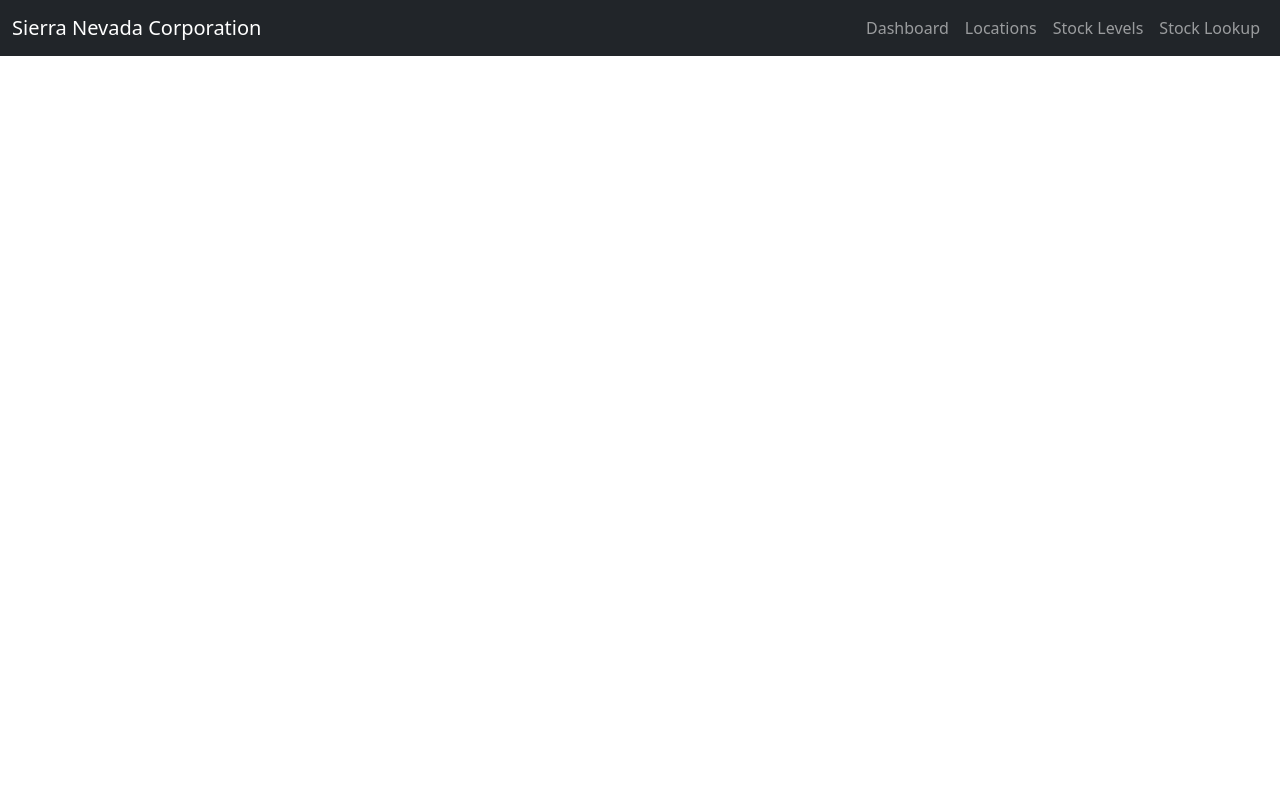
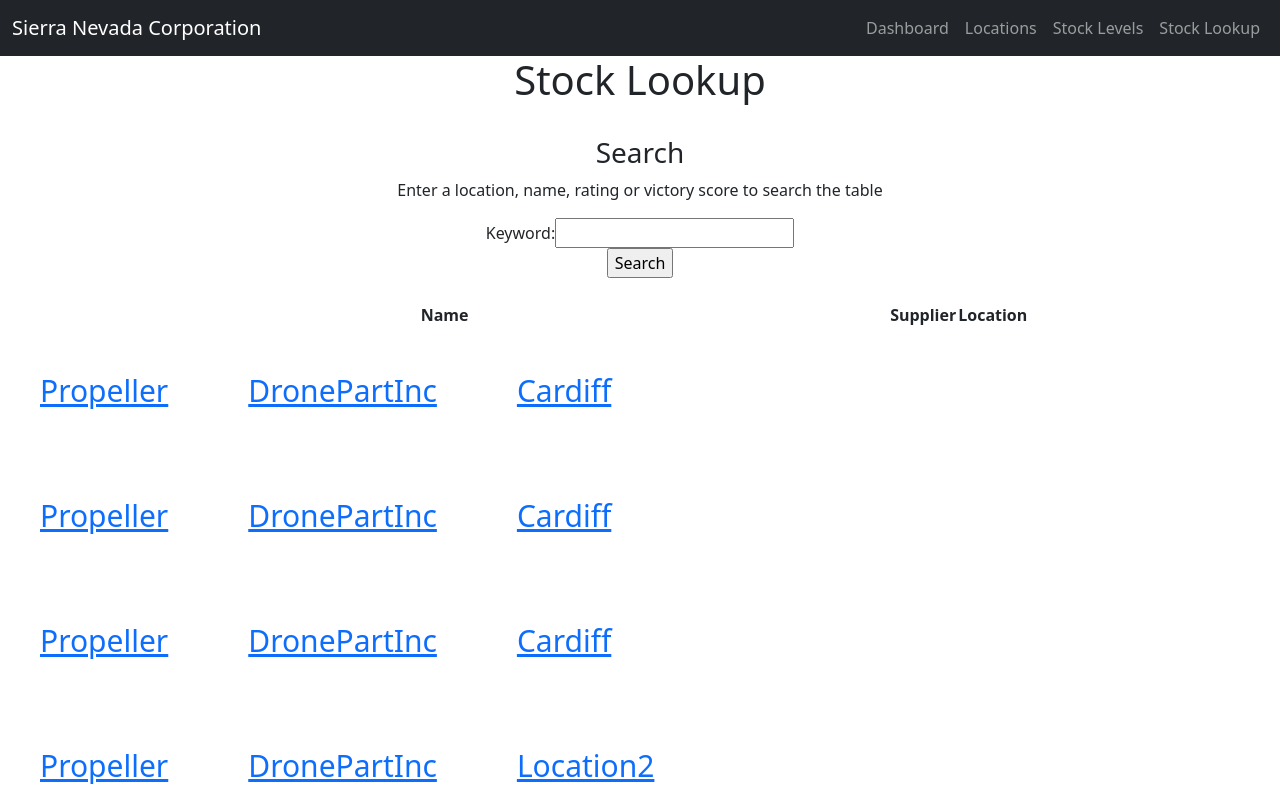
Before and after one commit to reicraftscodes/uas-lifecycle-management-frontend, a React (Create React App) app: page /stock-lookup in a window 1280 px wide. Shown: the top 800 px of the page. Built offline with nearby package versions, Linux system fonts and the light colour scheme.

Commit message:
Added back custom component, added css file, added route to router.

```diff
--- a/src/App.js
+++ b/src/App.js
@@ -4,6 +4,7 @@ import {Route, Routes} from 'react-router-dom';
 import Dashboard from "./pages/Dashboard";
 import StockLevels from "./pages/StockLevels";
 import AppNavbar from "./components/AppNavbar";
+import StockLookup from "./pages/StockLookup";
 
 
 class App extends React.Component {
@@ -14,8 +15,8 @@ class App extends React.Component {
                 <AppNavbar />
                 <Routes>
                     <Route path="/" element={<Dashboard />} />
-                    <Route path="/stock-levels" element={<StockLevels />}>
-                </Route>
+                    <Route path="/stock-levels" element={<StockLevels />} />
+                    <Route path="/stock-lookup" element={<StockLookup />} />
                 </Routes>
             </div>
         )
--- /dev/null
+++ b/src/StockLookup.css
@@ -0,0 +1,4 @@
+td {
+    font-size: 30px;
+    padding: 40px;
+}
--- /dev/null
+++ b/src/pages/StockLookup.js
@@ -0,0 +1,141 @@
+import '../StockLookup.css'
+import React from "react";
+import {Link} from "react-router-dom";
+
+
+const ALL_PARTS_URL = 'http://localhost:8080/parts/search-parts'
+export default class StockLookup extends React.Component {
+
+    constructor(props) {
+        super(props);
+        this.state = {parts: []};
+        this.onSubmit = this.onSubmit.bind(this);
+        this.handleInputChange = this.handleInputChange.bind(this);
+    }
+
+    handleInputChange(event) {
+        const target = event.target;
+        const value = target.value;
+        const name = target.name;
+
+        this.setState({
+            [name]: value
+        });
+    }
+
+    onSubmit(event) {
+        event.preventDefault();
+        const payload = {
+            "keyword": this.state.keyword
+        };
+        fetch(ALL_PARTS_URL, {
+            method: 'POST',
+            headers: {
+                "Accept": "application/json",
+                "Content-Type": "application/json"
+            },
+            body: JSON.stringify(payload)
+        })
+            .then(response => response.json())
+            .then(data => this.setState({parts: data}));
+    }
+
+    componentDidMount() {
+
+        const dronePart = {name: 'Propeller', partId: 1, supplier: 'DronePartInc', location: 'Cardiff'}
+        const dronePart2 = {name: 'Propeller', partId: 2, supplier: 'DronePartInc', location: 'Cardiff'}
+        const dronePart3 = {name: 'Propeller', partId: 3, supplier: 'DronePartInc', location: 'Cardiff'}
+        const dronePart4 = {name: 'Propeller', partId: 4, supplier: 'DronePartInc', location: 'Location2'}
+        const dronePart5 = {name: 'Propeller', partId: 5, supplier: 'DronePartInc', location: 'Location2'}
+        const dronePart6 = {name: 'Propeller', partId: 6, supplier: 'DronePartInc', location: 'Location4'}
+
+        const dronePart7 = {name: 'Gimbal', partId: 7, supplier: 'DronePartInc', location: 'Cardiff'}
+        const dronePart8 = {name: 'Gimbal', partId: 8, supplier: 'DronePartInc', location: 'Location2'}
+        const dronePart9 = {name: 'Gimbal', partId: 9, supplier: 'DronePartInc', location: 'Location4'}
+
+        const dronePart10 = {name: 'Tail', partId: 10, supplier: 'DronePartInc', location: 'Cardiff'}
+        const dronePart11 = {name: 'Tail', partId: 11, supplier: 'DronePartInc', location: 'Location2'}
+        const dronePart12 = {name: 'Tail', partId: 12, supplier: 'DronePartInc', location: 'Location4'}
+
+        const dronePart13 = {name: 'Payload Electro Optical', partId: 13, supplier: 'DronePartInc', location: 'Cardiff'}
+        const dronePart14 = {
+            name: 'Payload Electro Optical',
+            partId: 14,
+            supplier: 'DronePartInc',
+            location: 'Location2'
+        }
+
+        const dronePart15 = {name: 'Motor', partId: 15, supplier: 'DronePartInc', location: 'Cardiff'}
+        const dronePart16 = {name: 'Motor', partId: 16, supplier: 'DronePartInc', location: 'Location3'}
+
+        const dronePart17 = {name: 'Fuselage', partId: 17, supplier: 'DronePartInc', location: 'Cardiff'}
+        const dronePart18 = {name: 'Fuselage', partId: 18, supplier: 'DronePartInc', location: 'Location3'}
+        const dronePart19 = {name: 'Fuselage', partId: 19, supplier: 'DronePartInc', location: 'Location1'}
+        const dronePart20 = {name: 'Fuselage', partId: 20, supplier: 'DronePartInc', location: 'Location2'}
+        const dronePart21 = {name: 'Fuselage', partId: 21, supplier: 'DronePartInc', location: 'Location2'}
+        const dronePart22 = {name: 'Fuselage', partId: 22, supplier: 'DronePartInc', location: 'Location3'}
+        const dronePart23 = {name: 'Fuselage', partId: 23, supplier: 'DronePartInc', location: 'Location1'}
+        const dronePart24 = {name: 'Fuselage', partId: 24, supplier: 'DronePartInc', location: 'Location2'}
+
+
+        const droneParts = [dronePart, dronePart2, dronePart3, dronePart4, dronePart5, dronePart6,
+            dronePart7, dronePart8, dronePart9, dronePart10, dronePart11, dronePart12, dronePart13, dronePart14, dronePart15,
+            dronePart16, dronePart17, dronePart18, dronePart19, dronePart20, dronePart21, dronePart22, dronePart23, dronePart24]
+
+        this.setState({"parts": droneParts})
+
+
+    }
+
+    render() {
+        const {parts} = this.state;
+
+        const partList = parts.map(part => {
+            return <Link to={`/app/parts/${part.partId}`}>
+                <div id="part-div">
+                    <tr key={part.partId}>
+                        <td style={{whiteSpace: 'nowrap'}} class="part-list-key-text">{part.name}</td>
+                        <td class="part-list-key-text">{part.supplier}</td>
+                        <td class="part-list-key-text">{part.location}</td>
+                    </tr>
+                </div>
+            </Link>
+        });
+
+
+        return (
+            <>
+                <h1>Stock Lookup</h1>
+                <br/>
+                <h3 id="search-title">Search</h3>
+                <p id="search-paragraph">Enter a location, name, rating or victory score to search the table</p>
+
+                <form onSubmit={this.onSubmit}>
+                    <label>
+                        Keyword:
+                        <input
+                            name="keyword"
+                            type="text"
+                            value={this.state.keyword}
+                            onChange={this.handleInputChange}/>
+                    </label>
+                    <br/>
+                    <input type="submit" value="Search"/>
+                </form>
+
+                <table className="mt-4">
+                    <thead>
+                    <tr id="player-list-row">
+                        <th className="player-list-data-text">Name</th>
+                        <th className="player-list-data-text">Supplier</th>
+                        <th className="player-list-data-text">Location</th>
+                    </tr>
+                    </thead>
+                    <tbody>
+                    {partList}
+                    </tbody>
+                </table>
+            </>
+        )
+    }
+}
```
Also changed, not shown: 1 other file (tests, documents, lock files or other folders).
